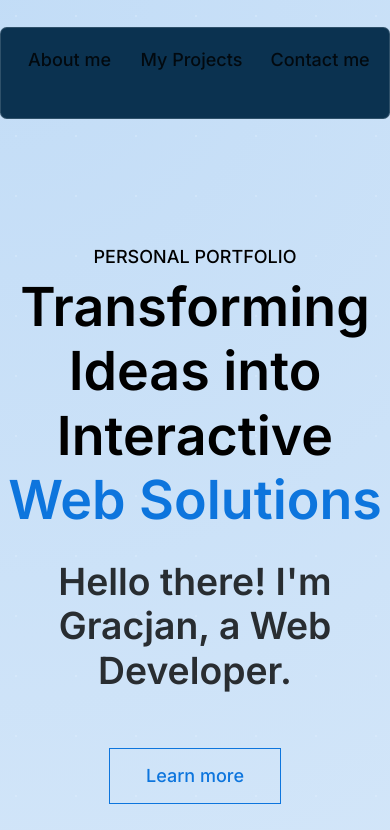
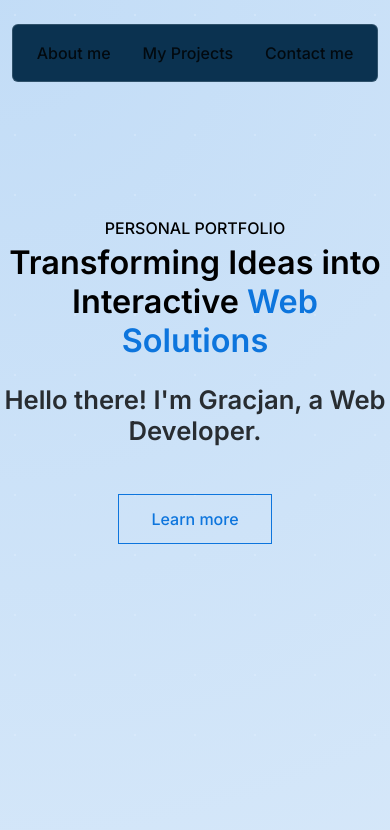
Before and after one commit to gradro/portfolio24, a Next.js app: page / in a window 390 px wide. Shown: the top 830 px of the page. Built offline with nearby package versions, Linux system fonts and the light colour scheme.

Commit message:
mobile font sizes

```diff
--- a/app/globals.css
+++ b/app/globals.css
@@ -3,7 +3,7 @@
 @tailwind utilities;
 
 :root {
-  font-size: 18px;
+  @apply text-[16px] md:text-[18px];
   --color-primary: rgb(13, 117, 221);
   --color-primary-300: rgba(11, 50, 80, 1);
   --color-white-100: rgba(255, 255, 255, 0.150);
@@ -48,22 +48,22 @@ h1,h2,h3,h4,h5,h6,
 }
 
 h1, .h1 {
-  font-size: 2.986rem;
+  @apply text-[2.027rem] md:text-[2.986rem]
 }
 h2, .h2 {
-  font-size: 2.488rem;
+  @apply text-[1.802rem] md:text-[2.488rem]
 }
 h3, .h3 {
-  font-size: 2.074rem;
+  @apply text-[1.602rem] md:text-[2.074rem]
 }
 h4, .h4 {
-  font-size: 1.728rem;
+  @apply text-[1.424rem] md:text-[1.728rem]
 }
 h5, .h5 {
-  font-size: 1.44rem;
+  @apply text-[1.266rem] md:text-[1.44rem]
 }
 h6, .h6 {
-  font-size: 1.2rem;
+  @apply text-[1.125rem] md:text-[1.2rem]
 }
 .text-sm {
   font-size: 0.833rem;
```
